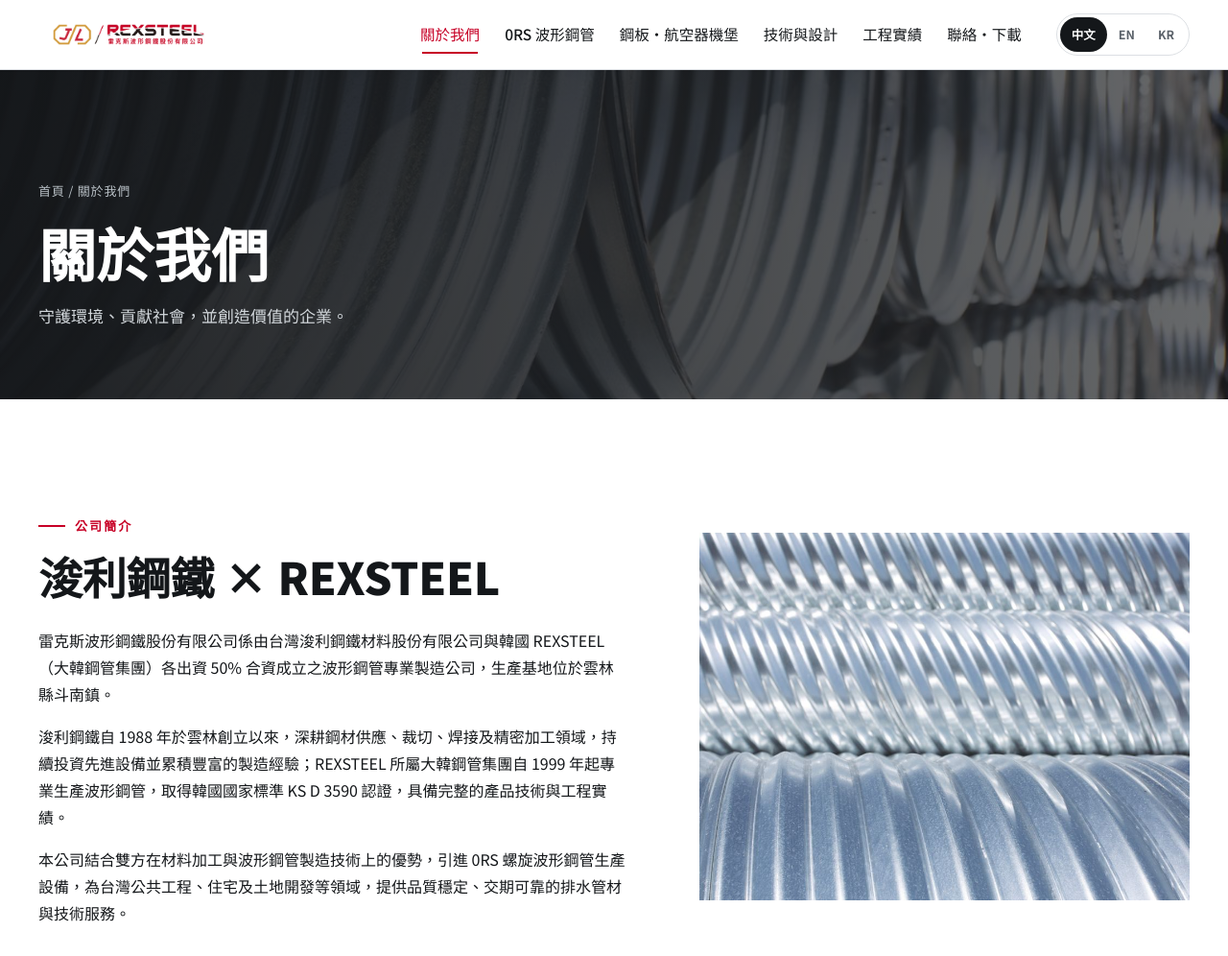
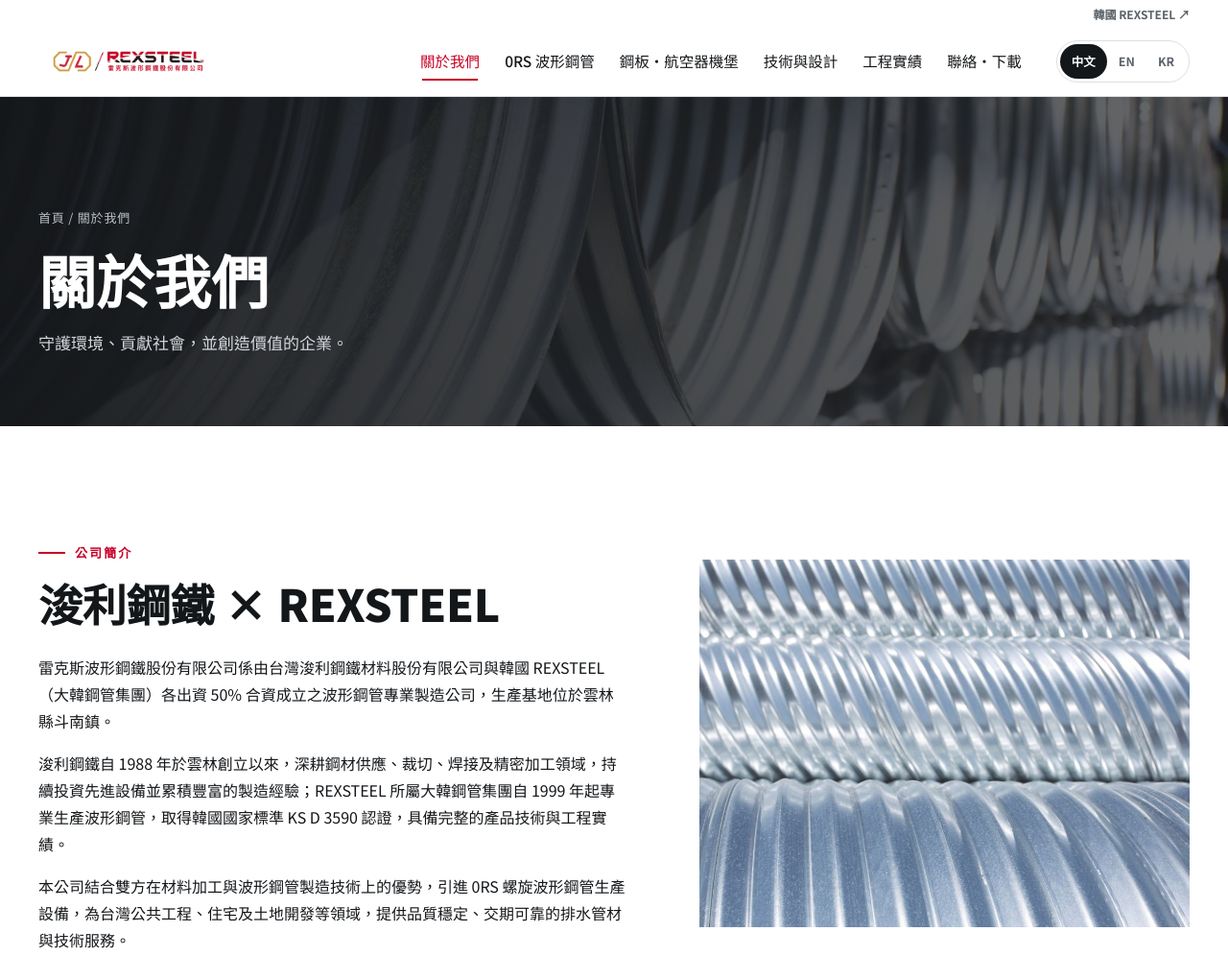
Before and after one commit to daehan490-jpg/rexsteel.com.tw, a plain HTML site: page about.html in a window 1280 px wide. Shown: the top 996 px of the page at 96% size. Drawn offline with nearby package versions, Linux system fonts and the light colour scheme.

Commit message:
Add discreet Korea REXSTEEL link above Taiwan navigation

```diff
--- a/about.html
+++ b/about.html
@@ -11,9 +11,9 @@
 <link crossorigin="" href="https://fonts.gstatic.com" rel="preconnect"/>
 <link href="https://fonts.googleapis.com/css2?family=Barlow+Condensed:wght@500;600;700&amp;family=IBM+Plex+Mono:wght@400;500;600;700&amp;family=Noto+Sans+TC:wght@400;500;700;900&amp;family=Noto+Sans+KR:wght@400;500;700;900&amp;display=swap" rel="stylesheet"/>
 <link href="style.css" rel="stylesheet"/>
-</head>
+<link href="rexsteel-additions.css" rel="stylesheet"/></head>
 <body>
-<header class="hdr"><div class="wrap">
+<header class="hdr"><div class="wrap rx-utility"><a class="rx-korea-home" href="https://rexsteel.kr/" rel="noopener noreferrer" target="_blank"><span class="tc">韓國 REXSTEEL ↗</span><span class="en">REXSTEEL Korea ↗</span><span class="ko">한국 REXSTEEL ↗</span></a></div><div class="wrap">
 <a aria-label="雷克斯波形鋼鐵 首頁" class="brand" href="index.html"><img alt="JL / REXSTEEL 雷克斯波形鋼鐵股份有限公司" height="188" src="assets/logo-jv.png" width="900"/></a>
 <button aria-controls="menu" aria-expanded="false" aria-label="Menu" class="burger"><span></span><span></span><span></span></button>
 <nav class="menu" id="menu"><a aria-current="page" href="about.html"><span class="tc">關於我們</span><span class="en">About</span><span class="ko">회사소개</span></a><a href="products.html"><span class="tc">0RS 波形鋼管</span><span class="en">0RS Pipe</span><span class="ko">파형강관 0RS</span></a><a href="solutions.html"><span class="tc">鋼板・航空器機堡</span><span class="en">Plate &amp; Shelters</span><span class="ko">파형강판·항공기 격납고</span></a><a href="engineering.html"><span class="tc">技術與設計</span><span class="en">Technology &amp; Design</span><span class="ko">기술·설계</span></a><a href="projects.html"><span class="tc">工程實績</span><span class="en">Projects</span><span class="ko">시공사례</span></a><a href="contact.html"><span class="tc">聯絡・下載</span><span class="en">Contact &amp; Downloads</span><span class="ko">문의·다운로드</span></a></nav>
--- a/rexsteel-additions.css
+++ b/rexsteel-additions.css
@@ -6,3 +6,5 @@
 .rx-app-link{display:block;text-decoration:none;color:inherit}.rx-app-link .app{height:100%}.rx-app-link:focus-visible{outline:3px solid var(--red);outline-offset:4px}#taiwan-projects figure{cursor:zoom-in}#taiwan-projects{scroll-margin-top:150px}
 
 .rx-jv-priority{padding:38px 0!important;border-bottom:1px solid var(--line)}.rx-contact-split{display:grid;grid-template-columns:1.5fr 1fr;gap:32px;align-items:center}.rx-jv-priority h2{font-size:28px;margin:8px 0}.rx-contact-mail{font-size:clamp(18px,2.5vw,25px);font-weight:700;overflow-wrap:anywhere;margin-bottom:16px;user-select:all}.rx-routing{padding:32px 0!important;background:var(--bg-2)}.rx-routing h2{font-size:25px}#pipe,#korea-contact,#korea-plate,#korea-has{scroll-margin-top:150px}@media(max-width:700px){.rx-contact-split{grid-template-columns:1fr}}
+
+.hdr .wrap.rx-utility{height:28px;justify-content:flex-end;gap:0}.rx-korea-home{font-size:12px;font-weight:600;color:var(--muted);text-decoration:none;white-space:nowrap}.rx-korea-home:hover{color:var(--red)}@media(max-width:700px){.hdr .wrap.rx-utility{height:26px}}
```
Also changed, not shown: contact.html (+1 -1 lines), engineering.html (+1 -1 lines), has.html (+1 -1 lines), index.html (+1 -1 lines), installation.html (+2 -2 lines), plate.html (+1 -1 lines), products.html (+2 -2 lines), projects.html (+2 -2 lines), solutions.html (+1 -1 lines), technical.html (+2 -2 lines).
